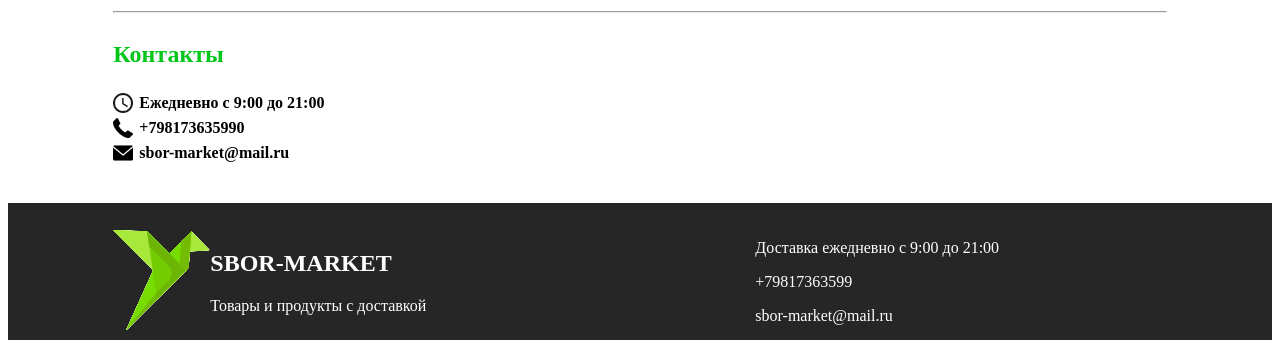
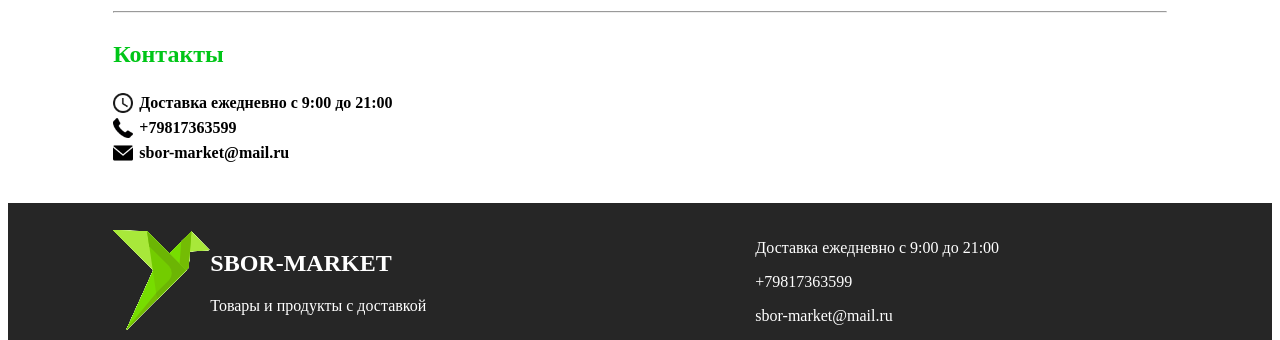
Before and after one commit to vackuzn/sbor, a Django app: page /contacts/ in a window 1280 px wide. Shown: the part 179-519 px from the top of the page. Run offline with Django 3.2, Linux system fonts and the light colour scheme; data comes from the database, SQL or seed files in the repository; parts of the project's set-up code (start-up, migrations or seed data) failed here and were passed over.

Commit message:
changed in contacts

```diff
--- a/internet_shop/main/static/main/css/contacts.css
+++ b/internet_shop/main/static/main/css/contacts.css
@@ -3,7 +3,7 @@
     display: flex;
     flex-direction: row;
     flex-wrap: wrap;
-
+    justify-content: space-around;
 }
 
 .contacts2 .descriprion {
@@ -31,5 +31,4 @@
 .contacts2 .map {
     display: flex;
     justify-content: center;
-
 }
--- a/internet_shop/main/templates/main/contacts.html
+++ b/internet_shop/main/templates/main/contacts.html
@@ -9,24 +9,24 @@
 
 <h2 class="title">Контакты</h2>
 <div class="contacts2">
-    <div class="col-xs-12 col-sm-12 col-md-12 col-lg-3">
+    <div class="col-xs-12 col-sm-12 col-md-3 col-lg-4">
         <div class="descriprion">
             <div class="contacts_raw">
                 <img src="{% static 'img/clock.png' %}" alt="">
-                <p><b>Ежедневно с 9:00 до 21:00</b></p>
+                <p><b>{{ contacts_time }}</b></p>
             </div>
             <div class="contacts_raw">
                 <img src="{% static 'img/phone.png' %}" alt="">
-                <p><b>+798173635990</b></p>
+                <p><b>{{ contacts_telephone }}</b></p>
             </div>
             <div class="contacts_raw">
                 <img src="{% static 'img/mail.png' %}" alt="">
-                <p><b>sbor-market@mail.ru</b></p>
+                <p><b>{{ contacts_email }}</b></p>
             </div>
         </div>
     </div>
 
-    <div class="col-xs-12 col-sm-12 col-md-12 col-lg-9">
+    <div class="col-xs-12 col-sm-12 col-md-9 col-lg-8">
         <div class="map">
             <script type="text/javascript" charset="utf-8" async src="https://api-maps.yandex.ru/services/constructor/1.0/js/?um=constructor%3Aadf3651ac555cfc084b7851a6ccda26ba80b19b3b5a4ce5c40c651e933ac7f1f&amp;width=619&amp;height=486&amp;lang=ru_RU&amp;scroll=true"></script>
         </div>
```
